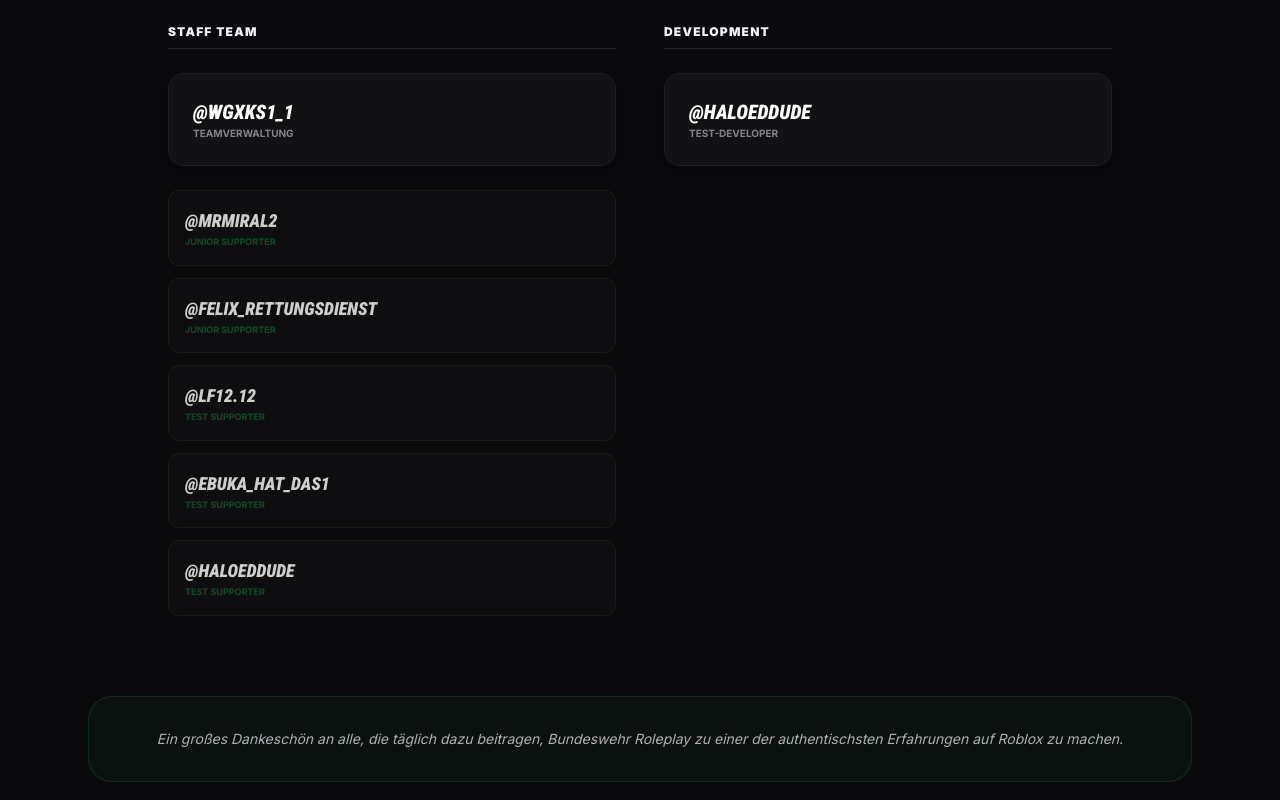
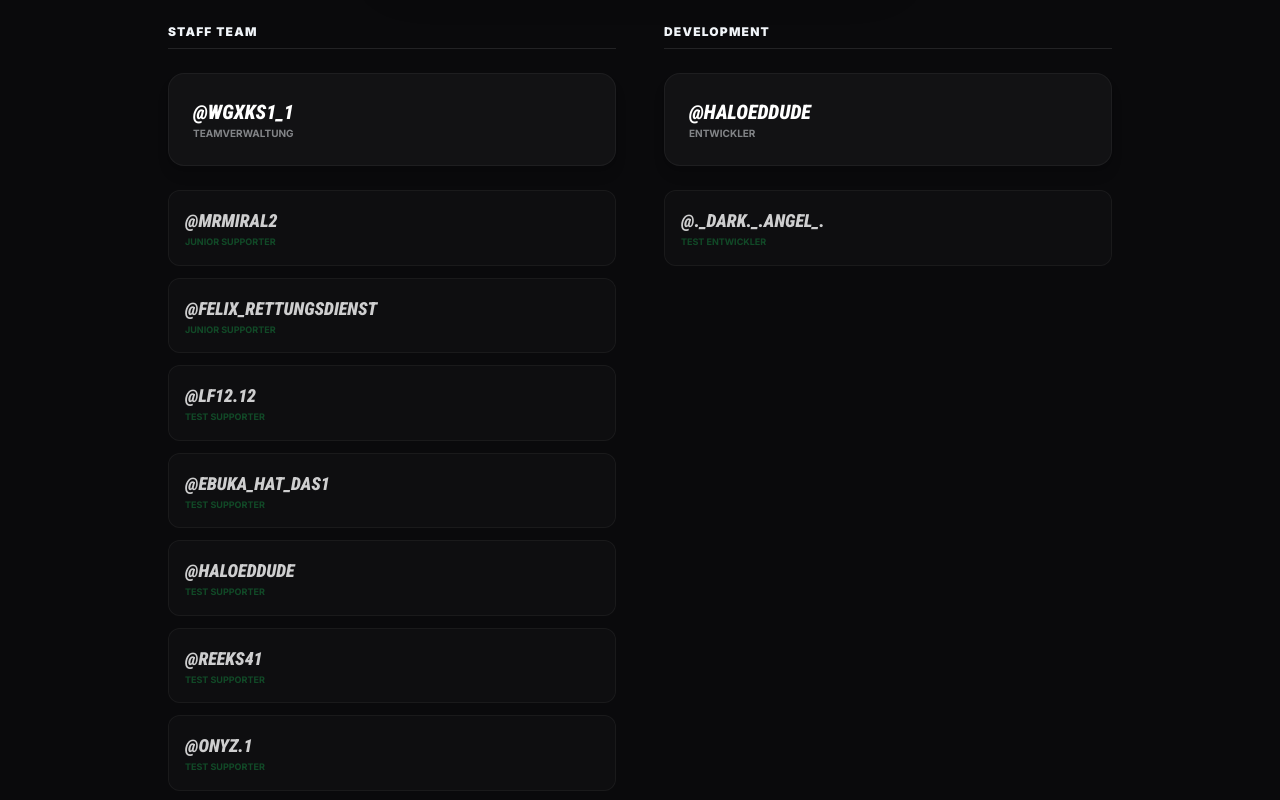
Before and after one commit to HaloedDude/bundeswehr-roleplay, a plain HTML site: page credits.html in a window 1280 px wide. Shown: the part 480-1280 px from the top of the page. Drawn offline with nearby package versions, Linux system fonts and the light colour scheme.

Commit message:
Add files via upload

```diff
--- a/credits.html
+++ b/credits.html
@@ -119,6 +119,14 @@
                         <div class="credit-name text-lg text-slate-800 dark:text-white/80">@haloeddude</div>
                         <p class="text-[9px] font-bold uppercase opacity-40 text-green-600">Test Supporter</p>
                     </div>
+		   <div class="bg-white/50 dark:bg-slate-900/50 p-4 rounded-xl border border-slate-200 dark:border-white/5">
+                        <div class="credit-name text-lg text-slate-800 dark:text-white/80">@reeks41</div>
+                        <p class="text-[9px] font-bold uppercase opacity-40 text-green-600">Test Supporter</p>
+                    </div>
+		   <div class="bg-white/50 dark:bg-slate-900/50 p-4 rounded-xl border border-slate-200 dark:border-white/5">
+                        <div class="credit-name text-lg text-slate-800 dark:text-white/80">@onyz.1</div>
+                        <p class="text-[9px] font-bold uppercase opacity-40 text-green-600">Test Supporter</p>
+                    </div>
                 </div>
             </div>
 
@@ -126,8 +134,13 @@
                 <h3 class="text-xs font-black uppercase tracking-widest border-b border-white/10 pb-2 text-center md:text-left">Development</h3>
                 <div class="bg-white dark:bg-slate-900 p-6 rounded-2xl shadow-lg border border-slate-200 dark:border-white/5">
                     <div class="credit-name text-xl text-slate-900 dark:text-white">@haloeddude</div>
-                    <p class="text-[10px] font-bold uppercase opacity-50">Test-Developer</p>
+                    <p class="text-[10px] font-bold uppercase opacity-50">Entwickler</p>
                 </div>
+
+		  <div class="bg-white/50 dark:bg-slate-900/50 p-4 rounded-xl border border-slate-200 dark:border-white/5">
+                        <div class="credit-name text-lg text-slate-800 dark:text-white/80">@._dark._.angel_.</div>
+                        <p class="text-[9px] font-bold uppercase opacity-40 text-green-600">Test Entwickler</p>
+                    </div>
                 </div>
 
         </div>
```
